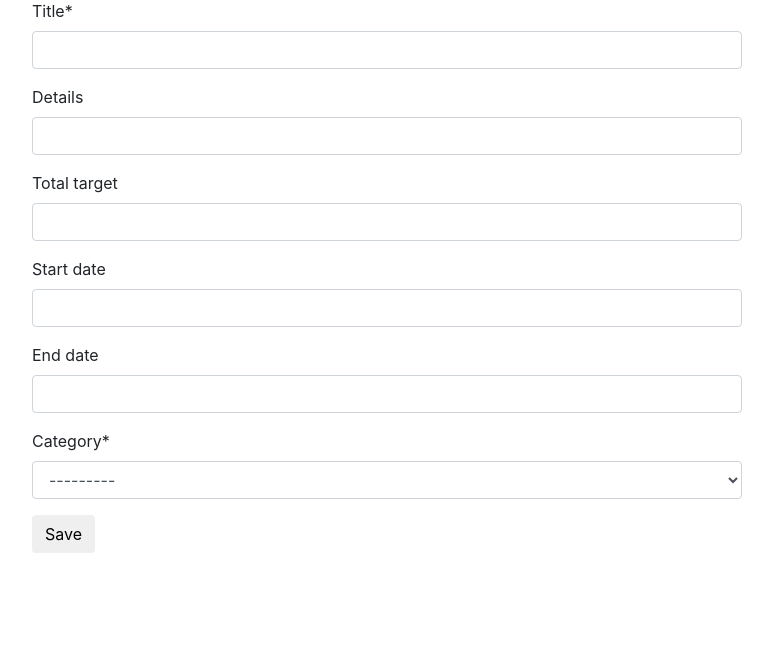
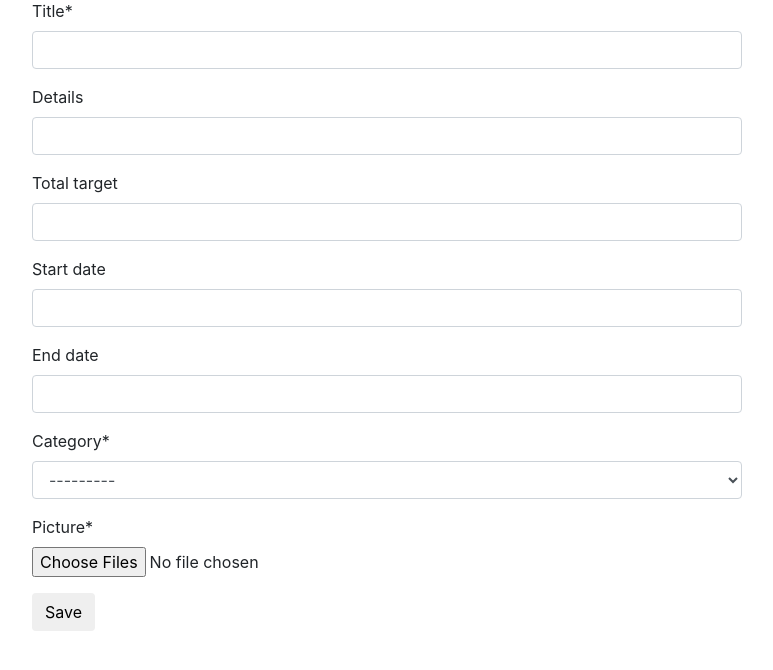
Before and after one commit to asaid-0/pyreads, a Django app: page /home/project/new in a window 1280 px wide. Shown: the part 89-759 px from the top of the page, without its empty margins (68-841 px from the left). Run offline with Django 3.2, Linux system fonts and the light colour scheme; the visitor is signed in with stand-in values (Sample User, id 1); some libraries are stand-ins or nearby versions.

Commit message:
-user can upload multiple pictures for his project

```diff
--- a/projects/forms.py
+++ b/projects/forms.py
@@ -1,9 +1,9 @@
 from django import forms
-from users.models import Project
+from users.models import Project, Project_pictures
 
 class AddProjectForm(forms.ModelForm):
     class Meta:
-        model =Project
+        model = Project
         fields = (
             'title',
             'details',
@@ -12,3 +12,11 @@ class AddProjectForm(forms.ModelForm):
             'end_date',
             'category',
         )
+
+class ImageForm(forms.ModelForm):
+    class Meta:
+        model= Project_pictures
+        fields = ('picture',)
+        widgets = {
+            'picture': forms.ClearableFileInput(attrs={'multiple': True}),
+        }
--- a/projects/templates/projects/add_project.html
+++ b/projects/templates/projects/add_project.html
@@ -11,6 +11,7 @@
             <form method="POST" enctype="multipart/form-data">
                 {% csrf_token %}
                 {{form|crispy}}
+                {{image_form|crispy}}
                 <button type="submit" class="save btn btn-default">Save</button>
             </form>
         </div>
--- a/projects/views.py
+++ b/projects/views.py
@@ -1,32 +1,44 @@
 from django.shortcuts import render
-from .forms import AddProjectForm
+from .forms import AddProjectForm, ImageForm
 from django.shortcuts import redirect
-from users.models import Project, Comment
+from users.models import Project, Comment, Project_pictures
 from django.http import HttpResponse
 
 
 # Create your views here.
+
 
 def add_project(request):
     if request.user.is_authenticated:
         current_user = request.user
         if request.method == "POST":
             form = AddProjectForm(request.POST)
-            if form.is_valid:
+            image_form = ImageForm(request.POST, request.FILES)
+            if form.is_valid and image_form.is_valid:
                 new_project = form.save(commit=False)
                 new_project.owner_id = current_user.id
                 new_project.save()
+                for file in request.FILES.getlist('picture'):
+                    picture = Project_pictures(
+                        project = new_project,
+                        picture = file
+                    )
+                    picture.save()
                 return redirect("user_projects")
         else:
             form = AddProjectForm()
-
-        return render(request, "projects/add_project.html", {"form": form})
+            image_form = ImageForm()
+        return render(
+            request,
+            "projects/add_project.html",
+            {"form": form, "image_form": image_form},
+        )
     else:
         return redirect("home")
 
 
 def view_project(request, id):
-    project = Project.objects.filter(id = int(id))
+    project = Project.objects.filter(id=int(id))
     if project.exists():
         context = {"project": project.first()}
     else:
@@ -34,19 +46,20 @@ def view_project(request, id):
 
     return render(request, "projects/view.html", context)
 
+
 def add_comment(request, id):
-    project = Project.objects.filter(id = int(id))
+    project = Project.objects.filter(id=int(id))
     if not (project.exists() and request.user.is_authenticated):
         return redirect("home")
 
     if request.method.lower() == "get":
         return redirect("view_project", id=project.first().id)
 
-
     user = request.user
-    create_comment = Comment(content=request.POST.get('content'), user=user, project=project.first())
+    create_comment = Comment(
+        content=request.POST.get("content"), user=user, project=project.first()
+    )
     create_comment.save()
     return redirect("view_project", id=project.first().id)
 
-
     # return render(request, "users/user_profile.html", context)
```
Also changed, not shown: users/migrations/0005_merge_20200421_1314.py (added).
